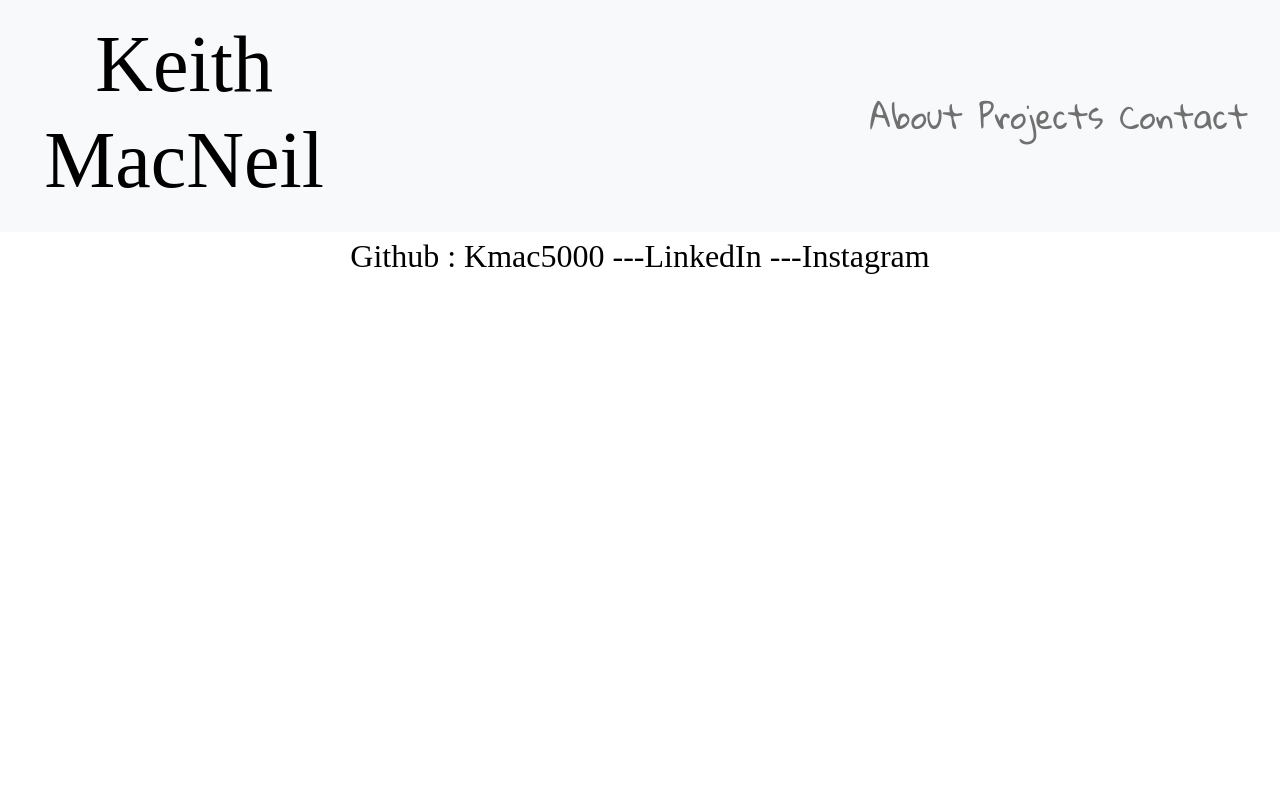
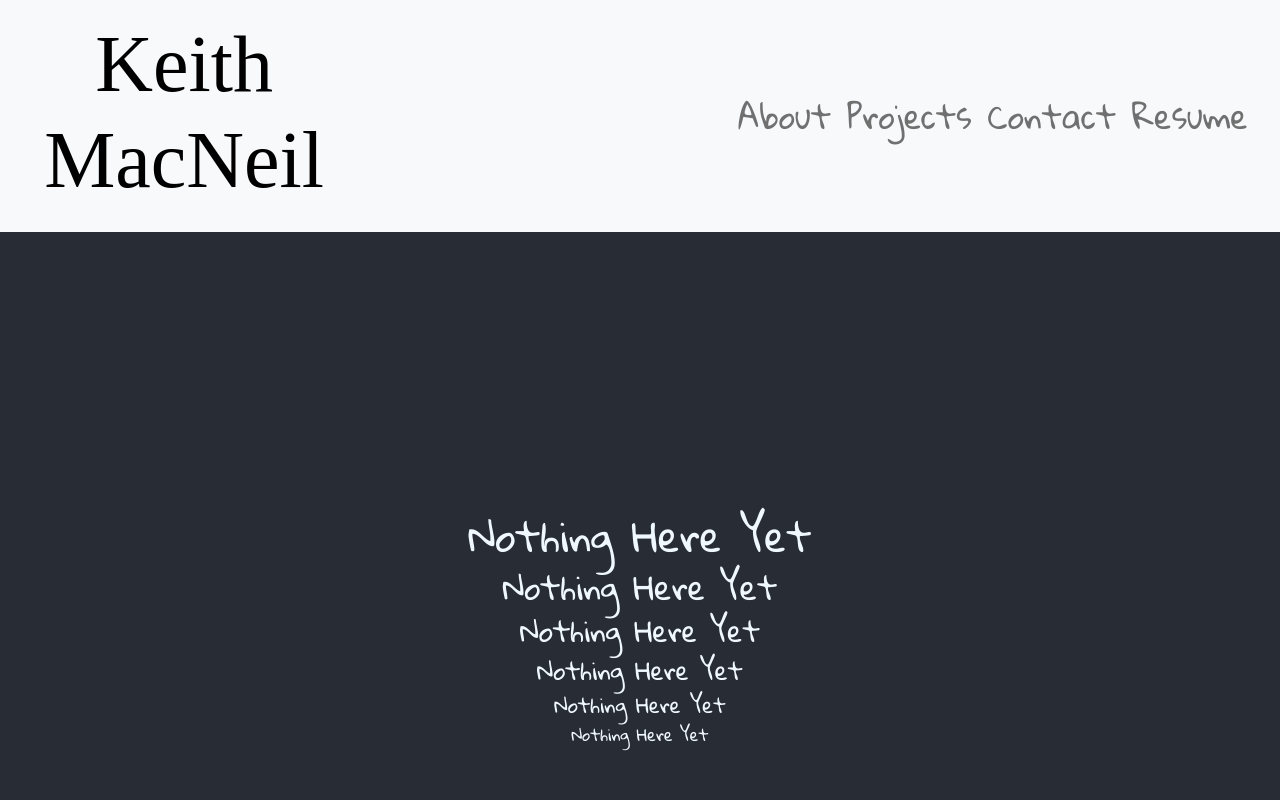
Before and after one commit to Kmac5000/React_Portfolio, a React (Create React App) app: page /resume in a window 1280 px wide. Shown: the top 800 px of the page. Built offline with nearby package versions, Linux system fonts and the light colour scheme; a web font is replaced by a local one.

Commit message:
resume page and routes added

```diff
--- a/src/App.js
+++ b/src/App.js
@@ -4,6 +4,7 @@ import Footer from "./components/Footer";
 import About from "./components/About";
 import ContactMe from "./components/Contact";
 import Projects from "./components/Projects";
+import Resume from "./components/Resume";
 import * as React from "react";
 import { Routes, Route } from "react-router-dom";
 import "./App.css";
@@ -17,6 +18,7 @@ function App() {
         <Route path="about" element={<About />} />
         <Route path="projects" element={<Projects />} />
         <Route path="contact" element={<ContactMe />} />
+        <Route path="resume" element={<Resume />} />
       </Routes>
       <Footer />
     </div>
--- a/src/components/Header.js
+++ b/src/components/Header.js
@@ -41,6 +41,11 @@ function Header() {
                   Contact
                 </Link>
               </li>
+              <li className="nav-item">
+                <Link to="/resume" className="nav-link">
+                  Resume
+                </Link>
+              </li>
             </ul>
           </div>
         </div>
--- /dev/null
+++ b/src/components/Resume.js
@@ -0,0 +1,16 @@
+import "./resume.css";
+
+function Resume() {
+  return (
+    <section className="App-header" id="about-area">
+      <h1>Nothing Here Yet</h1>
+      <h2>Nothing Here Yet</h2>
+      <h3>Nothing Here Yet</h3>
+      <h4>Nothing Here Yet</h4>
+      <h5>Nothing Here Yet</h5>
+      <h6>Nothing Here Yet</h6>
+    </section>
+  );
+}
+
+export default Resume;
--- /dev/null
+++ b/src/components/resume.css
@@ -0,0 +1,4 @@
+section {
+  font-size: 200rem;
+  font-family: "Gloria Hallelujah", cursive;
+}
```
Also changed, not shown: src/components/About.js (+0 -8 lines).
